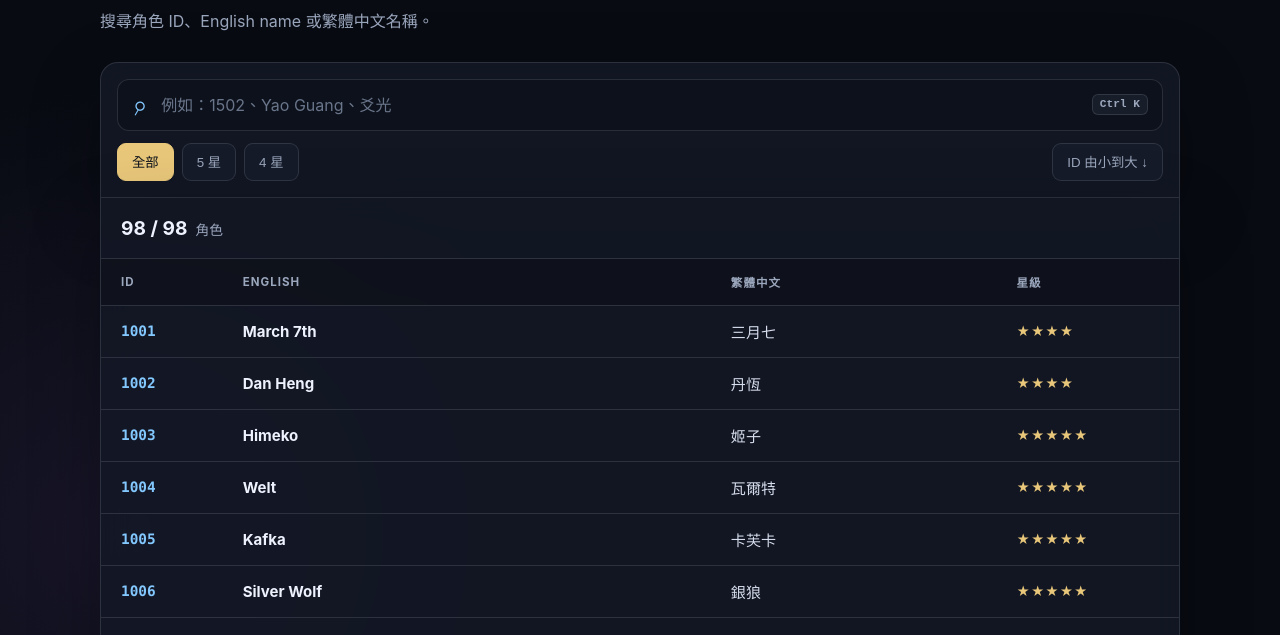
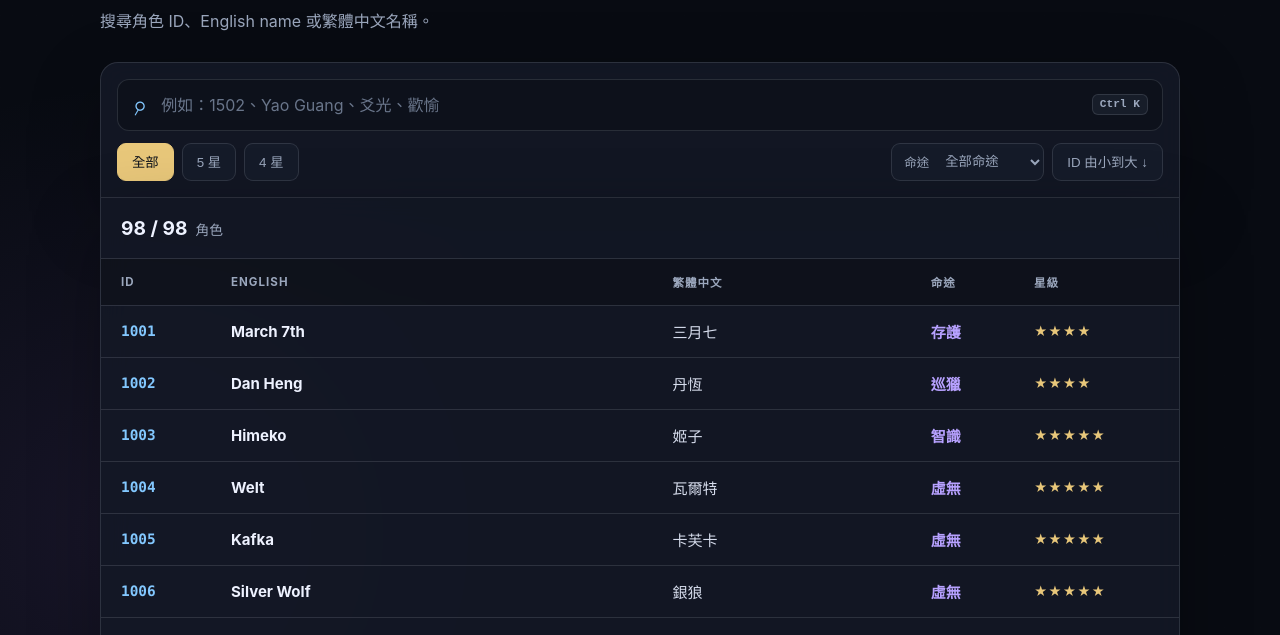
Before and after one commit to Yeh0706/starrail-character-id, a plain HTML site: page index.html in a window 1280 px wide. Shown: the part 165-800 px from the top of the page. Drawn offline with Linux system fonts and the light colour scheme.

Commit message:
Add character paths and filtering

```diff
--- a/app.js
+++ b/app.js
@@ -1,4 +1,4 @@
-const state = { characters: [], query: "", rarity: "all", ascending: true };
+const state = { characters: [], query: "", rarity: "all", path: "all", ascending: true };
 
 const searchInput = document.querySelector("#searchInput");
 const rows = document.querySelector("#characterRows");
@@ -6,6 +6,7 @@ const count = document.querySelector("#resultCount");
 const statusText = document.querySelector("#statusText");
 const emptyState = document.querySelector("#emptyState");
 const sortButton = document.querySelector("#sortButton");
+const pathFilter = document.querySelector("#pathFilter");
 const filterButtons = [...document.querySelectorAll(".filter")];
 
 function normalized(value) {
@@ -16,7 +17,8 @@ function visibleCharacters() {
   const query = normalized(state.query);
   return state.characters
     .filter((character) => state.rarity === "all" || String(character.rarity) === state.rarity)
-    .filter((character) => !query || [character.id, character.english, character.chinese].some((value) => normalized(value).includes(query)))
+    .filter((character) => state.path === "all" || character.path === state.path)
+    .filter((character) => !query || [character.id, character.english, character.chinese, character.path].some((value) => normalized(value).includes(query)))
     .sort((a, b) => state.ascending ? Number(a.id) - Number(b.id) : Number(b.id) - Number(a.id));
 }
 
@@ -28,6 +30,7 @@ function render() {
       ["id", character.id],
       ["en", character.english],
       ["zh", character.chinese],
+      ["path", character.path],
       ["stars", "★".repeat(character.rarity)],
     ];
     cells.forEach(([className, value]) => {
@@ -55,6 +58,7 @@ filterButtons.forEach((button) => button.addEventListener("click", () => {
   filterButtons.forEach((item) => item.classList.toggle("active", item === button));
   render();
 }));
+pathFilter.addEventListener("change", (event) => { state.path = event.target.value; render(); });
 document.addEventListener("keydown", (event) => {
   if ((event.ctrlKey || event.metaKey) && event.key.toLowerCase() === "k") {
     event.preventDefault(); searchInput.focus();
@@ -66,5 +70,16 @@ document.addEventListener("keydown", (event) => {
 
 fetch("characters.json")
   .then((response) => { if (!response.ok) throw new Error("角色資料載入失敗"); return response.json(); })
-  .then((characters) => { state.characters = characters; render(); })
+  .then((characters) => {
+    state.characters = characters;
+    const pathOrder = ["毀滅", "巡獵", "智識", "同諧", "虛無", "存護", "豐饒", "記憶", "歡愉"];
+    const availablePaths = new Set(characters.map((character) => character.path));
+    pathFilter.append(...pathOrder.filter((path) => availablePaths.has(path)).map((path) => {
+      const option = document.createElement("option");
+      option.value = path;
+      option.textContent = path;
+      return option;
+    }));
+    render();
+  })
   .catch((error) => { count.textContent = "無法載入"; statusText.textContent = error.message; });
--- a/characters.json
+++ b/characters.json
@@ -3,588 +3,686 @@
     "id": "1001",
     "english": "March 7th",
     "chinese": "三月七",
-    "rarity": 4
+    "rarity": 4,
+    "path": "存護"
   },
   {
     "id": "1002",
     "english": "Dan Heng",
     "chinese": "丹恆",
-    "rarity": 4
+    "rarity": 4,
+    "path": "巡獵"
   },
   {
     "id": "1003",
     "english": "Himeko",
     "chinese": "姬子",
-    "rarity": 5
+    "rarity": 5,
+    "path": "智識"
   },
   {
     "id": "1004",
     "english": "Welt",
     "chinese": "瓦爾特",
-    "rarity": 5
+    "rarity": 5,
+    "path": "虛無"
   },
   {
     "id": "1005",
     "english": "Kafka",
     "chinese": "卡芙卡",
-    "rarity": 5
+    "rarity": 5,
+    "path": "虛無"
   },
   {
     "id": "1006",
     "english": "Silver Wolf",
     "chinese": "銀狼",
-    "rarity": 5
+    "rarity": 5,
+    "path": "虛無"
   },
   {
     "id": "1008",
     "english": "Arlan",
     "chinese": "阿蘭",
-    "rarity": 4
+    "rarity": 4,
+    "path": "毀滅"
   },
   {
     "id": "1009",
     "english": "Asta",
     "chinese": "艾絲妲",
-    "rarity": 4
+    "rarity": 4,
+    "path": "同諧"
   },
   {
     "id": "1013",
     "english": "Herta",
     "chinese": "黑塔",
-    "rarity": 4
+    "rarity": 4,
+    "path": "智識"
   },
   {
     "id": "1014",
     "english": "Saber",
     "chinese": "Saber",
-    "rarity": 5
+    "rarity": 5,
+    "path": "毀滅"
   },
   {
     "id": "1015",
     "english": "Archer",
     "chinese": "Archer",
-    "rarity": 5
+    "rarity": 5,
+    "path": "巡獵"
   },
   {
     "id": "1101",
     "english": "Bronya",
     "chinese": "布洛妮婭",
-    "rarity": 5
+    "rarity": 5,
+    "path": "同諧"
   },
   {
     "id": "1102",
     "english": "Seele",
     "chinese": "希兒",
-    "rarity": 5
+    "rarity": 5,
+    "path": "巡獵"
   },
   {
     "id": "1103",
     "english": "Serval",
     "chinese": "希露瓦",
-    "rarity": 4
+    "rarity": 4,
+    "path": "智識"
   },
   {
     "id": "1104",
     "english": "Gepard",
     "chinese": "傑帕德",
-    "rarity": 5
+    "rarity": 5,
+    "path": "存護"
   },
   {
     "id": "1105",
     "english": "Natasha",
     "chinese": "娜塔莎",
-    "rarity": 4
+    "rarity": 4,
+    "path": "豐饒"
   },
   {
     "id": "1106",
     "english": "Pela",
     "chinese": "佩拉",
-    "rarity": 4
+    "rarity": 4,
+    "path": "虛無"
   },
   {
     "id": "1107",
     "english": "Clara",
     "chinese": "克拉拉",
-    "rarity": 5
+    "rarity": 5,
+    "path": "毀滅"
   },
   {
     "id": "1108",
     "english": "Sampo",
     "chinese": "桑博",
-    "rarity": 4
+    "rarity": 4,
+    "path": "虛無"
   },
   {
     "id": "1109",
     "english": "Hook",
     "chinese": "虎克",
-    "rarity": 4
+    "rarity": 4,
+    "path": "毀滅"
   },
   {
     "id": "1110",
     "english": "Lynx",
     "chinese": "玲可",
-    "rarity": 4
+    "rarity": 4,
+    "path": "豐饒"
   },
   {
     "id": "1111",
     "english": "Luka",
     "chinese": "盧卡",
-    "rarity": 4
+    "rarity": 4,
+    "path": "虛無"
   },
   {
     "id": "1112",
     "english": "Topaz & Numby",
     "chinese": "托帕&帳帳",
-    "rarity": 5
+    "rarity": 5,
+    "path": "巡獵"
   },
   {
     "id": "1201",
     "english": "Qingque",
     "chinese": "青雀",
-    "rarity": 4
+    "rarity": 4,
+    "path": "智識"
   },
   {
     "id": "1202",
     "english": "Tingyun",
     "chinese": "停雲",
-    "rarity": 4
+    "rarity": 4,
+    "path": "同諧"
   },
   {
     "id": "1203",
     "english": "Luocha",
     "chinese": "羅剎",
-    "rarity": 5
+    "rarity": 5,
+    "path": "豐饒"
   },
   {
     "id": "1204",
     "english": "Jing Yuan",
     "chinese": "景元",
-    "rarity": 5
+    "rarity": 5,
+    "path": "智識"
   },
   {
     "id": "1205",
     "english": "Blade",
     "chinese": "刃",
-    "rarity": 5
+    "rarity": 5,
+    "path": "毀滅"
   },
   {
     "id": "1206",
     "english": "Sushang",
     "chinese": "素裳",
-    "rarity": 4
+    "rarity": 4,
+    "path": "巡獵"
   },
   {
     "id": "1207",
     "english": "Yukong",
     "chinese": "馭空",
-    "rarity": 4
+    "rarity": 4,
+    "path": "同諧"
   },
   {
     "id": "1208",
     "english": "Fu Xuan",
     "chinese": "符玄",
-    "rarity": 5
+    "rarity": 5,
+    "path": "存護"
   },
   {
     "id": "1209",
     "english": "Yanqing",
     "chinese": "彥卿",
-    "rarity": 5
+    "rarity": 5,
+    "path": "巡獵"
   },
   {
     "id": "1210",
     "english": "Guinaifen",
     "chinese": "桂乃芬",
-    "rarity": 4
+    "rarity": 4,
+    "path": "虛無"
   },
   {
     "id": "1211",
     "english": "Bailu",
     "chinese": "白露",
-    "rarity": 5
+    "rarity": 5,
+    "path": "豐饒"
   },
   {
     "id": "1212",
     "english": "Jingliu",
     "chinese": "鏡流",
-    "rarity": 5
+    "rarity": 5,
+    "path": "毀滅"
   },
   {
     "id": "1213",
     "english": "Dan Heng • Imbibitor Lunae",
     "chinese": "丹恆•飲月",
-    "rarity": 5
+    "rarity": 5,
+    "path": "毀滅"
   },
   {
     "id": "1214",
     "english": "Xueyi",
     "chinese": "雪衣",
-    "rarity": 4
+    "rarity": 4,
+    "path": "毀滅"
   },
   {
     "id": "1215",
     "english": "Hanya",
     "chinese": "寒鴉",
-    "rarity": 4
+    "rarity": 4,
+    "path": "同諧"
   },
   {
     "id": "1217",
     "english": "Huohuo",
     "chinese": "藿藿",
-    "rarity": 5
+    "rarity": 5,
+    "path": "豐饒"
   },
   {
     "id": "1218",
     "english": "Jiaoqiu",
     "chinese": "椒丘",
-    "rarity": 5
+    "rarity": 5,
+    "path": "虛無"
   },
   {
     "id": "1220",
     "english": "Feixiao",
     "chinese": "飛霄",
-    "rarity": 5
+    "rarity": 5,
+    "path": "巡獵"
   },
   {
     "id": "1221",
     "english": "Yunli",
     "chinese": "雲璃",
-    "rarity": 5
+    "rarity": 5,
+    "path": "毀滅"
   },
   {
     "id": "1222",
     "english": "Lingsha",
     "chinese": "靈砂",
-    "rarity": 5
+    "rarity": 5,
+    "path": "豐饒"
   },
   {
     "id": "1223",
     "english": "Moze",
     "chinese": "貊澤",
-    "rarity": 4
+    "rarity": 4,
+    "path": "巡獵"
   },
   {
     "id": "1224",
     "english": "March 7th",
     "chinese": "三月七",
-    "rarity": 4
+    "rarity": 4,
+    "path": "巡獵"
   },
   {
     "id": "1225",
     "english": "Fugue",
     "chinese": "忘歸人",
-    "rarity": 5
+    "rarity": 5,
+    "path": "虛無"
   },
   {
     "id": "1301",
     "english": "Gallagher",
     "chinese": "加拉赫",
-    "rarity": 4
+    "rarity": 4,
+    "path": "豐饒"
   },
   {
     "id": "1302",
     "english": "Argenti",
     "chinese": "銀枝",
-    "rarity": 5
+    "rarity": 5,
+    "path": "智識"
   },
   {
     "id": "1303",
     "english": "Ruan Mei",
     "chinese": "阮•梅",
-    "rarity": 5
+    "rarity": 5,
+    "path": "同諧"
   },
   {
     "id": "1304",
     "english": "Aventurine",
     "chinese": "砂金",
-    "rarity": 5
+    "rarity": 5,
+    "path": "存護"
   },
   {
     "id": "1305",
     "english": "Dr. Ratio",
     "chinese": "真理醫生",
-    "rarity": 5
+    "rarity": 5,
+    "path": "巡獵"
   },
   {
     "id": "1306",
     "english": "Sparkle",
     "chinese": "花火",
-    "rarity": 5
+    "rarity": 5,
+    "path": "同諧"
   },
   {
     "id": "1307",
     "english": "Black Swan",
     "chinese": "黑天鵝",
-    "rarity": 5
+    "rarity": 5,
+    "path": "虛無"
   },
   {
     "id": "1308",
     "english": "Acheron",
     "chinese": "黃泉",
-    "rarity": 5
+    "rarity": 5,
+    "path": "虛無"
   },
   {
     "id": "1309",
     "english": "Robin",
     "chinese": "知更鳥",
-    "rarity": 5
+    "rarity": 5,
+    "path": "同諧"
   },
   {
     "id": "1310",
     "english": "Firefly",
     "chinese": "流螢",
-    "rarity": 5
+    "rarity": 5,
+    "path": "毀滅"
   },
   {
     "id": "1312",
     "english": "Misha",
     "chinese": "米沙",
-    "rarity": 4
+    "rarity": 4,
+    "path": "毀滅"
   },
   {
     "id": "1313",
     "english": "Sunday",
     "chinese": "星期日",
-    "rarity": 5
+    "rarity": 5,
+    "path": "同諧"
   },
   {
     "id": "1314",
     "english": "Jade",
     "chinese": "翡翠",
-    "rarity": 5
+    "rarity": 5,
+    "path": "智識"
   },
   {
     "id": "1315",
     "english": "Boothill",
     "chinese": "波提歐",
-    "rarity": 5
+    "rarity": 5,
+    "path": "巡獵"
   },
   {
     "id": "1317",
     "english": "Rappa",
     "chinese": "亂破",
-    "rarity": 5
+    "rarity": 5,
+    "path": "智識"
   },
   {
     "id": "1321",
     "english": "The Dahlia",
     "chinese": "大理花",
-    "rarity": 5
+    "rarity": 5,
+    "path": "虛無"
   },
   {
     "id": "1401",
     "english": "The Herta",
     "chinese": "大黑塔",
-    "rarity": 5
+    "rarity": 5,
+    "path": "智識"
   },
   {
     "id": "1402",
     "english": "Aglaea",
     "chinese": "阿格萊雅",
-    "rarity": 5
+    "rarity": 5,
+    "path": "記憶"
   },
   {
     "id": "1403",
     "english": "Tribbie",
     "chinese": "緹寶",
-    "rarity": 5
+    "rarity": 5,
+    "path": "同諧"
   },
   {
     "id": "1404",
     "english": "Mydei",
     "chinese": "萬敵",
-    "rarity": 5
+    "rarity": 5,
+    "path": "毀滅"
   },
   {
     "id": "1405",
     "english": "Anaxa",
     "chinese": "那刻夏",
-    "rarity": 5
+    "rarity": 5,
+    "path": "智識"
   },
   {
     "id": "1406",
     "english": "Cipher",
     "chinese": "賽飛兒",
-    "rarity": 5
+    "rarity": 5,
+    "path": "虛無"
   },
   {
     "id": "1407",
     "english": "Castorice",
     "chinese": "遐蝶",
-    "rarity": 5
+    "rarity": 5,
+    "path": "記憶"
   },
   {
     "id": "1408",
     "english": "Phainon",
     "chinese": "白厄",
-    "rarity": 5
+    "rarity": 5,
+    "path": "毀滅"
   },
   {
     "id": "1409",
     "english": "Hyacine",
     "chinese": "風堇",
-    "rarity": 5
+    "rarity": 5,
+    "path": "記憶"
   },
   {
     "id": "1410",
     "english": "Hysilens",
     "chinese": "海瑟音",
-    "rarity": 5
+    "rarity": 5,
+    "path": "虛無"
   },
   {
     "id": "1412",
     "english": "Cerydra",
     "chinese": "刻律德菈",
-    "rarity": 5
+    "rarity": 5,
+    "path": "同諧"
   },
   {
     "id": "1413",
     "english": "Evernight",
     "chinese": "長夜月",
-    "rarity": 5
+    "rarity": 5,
+    "path": "記憶"
   },
   {
     "id": "1414",
     "english": "Dan Heng • Permansor Terrae",
     "chinese": "丹恆•騰荒",
-    "rarity": 5
+    "rarity": 5,
+    "path": "存護"
   },
   {
     "id": "1415",
     "english": "Cyrene",
     "chinese": "昔漣",
-    "rarity": 5
+    "rarity": 5,
+    "path": "記憶"
   },
   {
     "id": "1501",
     "english": "Sparxie",
     "chinese": "火花",
-    "rarity": 5
+    "rarity": 5,
+    "path": "歡愉"
   },
   {
     "id": "1502",
     "english": "Yao Guang",
     "chinese": "爻光",
-    "rarity": 5
+    "rarity": 5,
+    "path": "歡愉"
   },
   {
     "id": "1503",
     "english": "Pearl",
     "chinese": "真珠",
-    "rarity": 5
+    "rarity": 5,
+    "path": "歡愉"
   },
   {
     "id": "1504",
     "english": "Ashveil",
     "chinese": "不死途",
-    "rarity": 5
+    "rarity": 5,
+    "path": "巡獵"
   },
   {
     "id": "1505",
     "english": "Evanescia",
     "chinese": "緋英",
-    "rarity": 5
+    "rarity": 5,
+    "path": "歡愉"
   },
   {
     "id": "1506",
     "english": "Silver Wolf LV.999",
     "chinese": "銀狼LV.999",
-    "rarity": 5
+    "rarity": 5,
+    "path": "歡愉"
   },
   {
     "id": "1507",
     "english": "Mortenax Blade",
     "chinese": "千冶•刃",
-    "rarity": 5
+    "rarity": 5,
+    "path": "虛無"
   },
   {
     "id": "1508",
     "english": "Rin Tohsaka",
     "chinese": "遠坂凜",
-    "rarity": 5
+    "rarity": 5,
+    "path": "智識"
   },
   {
     "id": "1509",
     "english": "Gilgamesh",
     "chinese": "吉爾伽美什",
-    "rarity": 5
+    "rarity": 5,
+    "path": "毀滅"
   },
   {
     "id": "1510",
     "english": "Himeko • Nova",
     "chinese": "姬子•啟行",
-    "rarity": 5
+    "rarity": 5,
+    "path": "智識"
   },
   {
     "id": "1512",
     "english": "Robin • Summeretto",
     "chinese": "知更鳥•晴歌",
-    "rarity": 5
+    "rarity": 5,
+    "path": "記憶"
   },
   {
     "id": "1513",
     "english": "Aventurine • Waveflair",
     "chinese": "砂金•戲浪",
-    "rarity": 5
+    "rarity": 5,
+    "path": "歡愉"
   },
   {
     "id": "8001",
     "english": "Trailblazer (Male, Destruction)",
     "chinese": "開拓者（男・毀滅）",
-    "rarity": 5
+    "rarity": 5,
+    "path": "毀滅"
   },
   {
     "id": "8002",
     "english": "Trailblazer (Female, Destruction)",
     "chinese": "開拓者（女・毀滅）",
-    "rarity": 5
+    "rarity": 5,
+    "path": "毀滅"
   },
   {
     "id": "8003",
     "english": "Trailblazer (Male, Preservation)",
     "chinese": "開拓者（男・存護）",
-    "rarity": 5
+    "rarity": 5,
+    "path": "存護"
   },
   {
     "id": "8004",
     "english": "Trailblazer (Female, Preservation)",
     "chinese": "開拓者（女・存護）",
-    "rarity": 5
+    "rarity": 5,
+    "path": "存護"
   },
   {
     "id": "8005",
     "english": "Trailblazer (Male, Harmony)",
     "chinese": "開拓者（男・同諧）",
-    "rarity": 5
+    "rarity": 5,
+    "path": "同諧"
   },
   {
     "id": "8006",
     "english": "Trailblazer (Female, Harmony)",
     "chinese": "開拓者（女・同諧）",
-    "rarity": 5
+    "rarity": 5,
+    "path": "同諧"
   },
   {
     "id": "8007",
     "english": "Trailblazer (Male, Remembrance)",
     "chinese": "開拓者（男・記憶）",
-    "rarity": 5
+    "rarity": 5,
+    "path": "記憶"
   },
   {
     "id": "8008",
     "english": "Trailblazer (Female, Remembrance)",
     "chinese": "開拓者（女・記憶）",
-    "rarity": 5
+    "rarity": 5,
+    "path": "記憶"
   },
   {
     "id": "8009",
     "english": "Trailblazer (Male, Elation)",
     "chinese": "開拓者（男・歡愉）",
-    "rarity": 5
+    "rarity": 5,
+    "path": "歡愉"
   },
   {
     "id": "8010",
     "english": "Trailblazer (Female, Elation)",
     "chinese": "開拓者（女・歡愉）",
-    "rarity": 5
+    "rarity": 5,
+    "path": "歡愉"
   }
 ]
--- a/index.html
+++ b/index.html
@@ -18,7 +18,7 @@
     <section class="controls" aria-label="查詢工具">
       <label class="search">
         <span aria-hidden="true">⌕</span>
-        <input id="searchInput" type="search" placeholder="例如：1502、Yao Guang、爻光" autocomplete="off">
+        <input id="searchInput" type="search" placeholder="例如：1502、Yao Guang、爻光、歡愉" autocomplete="off">
         <kbd>Ctrl K</kbd>
       </label>
 
@@ -28,7 +28,15 @@
           <button class="filter" type="button" data-rarity="5">5 星</button>
           <button class="filter" type="button" data-rarity="4">4 星</button>
         </div>
-        <button id="sortButton" class="sort" type="button" aria-label="切換 ID 排序">ID 由小到大 ↓</button>
+        <div class="toolbar-actions">
+          <label class="path-filter">
+            <span>命途</span>
+            <select id="pathFilter" aria-label="命途篩選">
+              <option value="all">全部命途</option>
+            </select>
+          </label>
+          <button id="sortButton" class="sort" type="button" aria-label="切換 ID 排序">ID 由小到大 ↓</button>
+        </div>
       </div>
     </section>
 
@@ -41,7 +49,7 @@
       <div class="table-wrap">
         <table>
           <thead>
-            <tr><th>ID</th><th>English</th><th>繁體中文</th><th>星級</th></tr>
+            <tr><th>ID</th><th>English</th><th>繁體中文</th><th>命途</th><th>星級</th></tr>
           </thead>
           <tbody id="characterRows"></tbody>
         </table>
--- a/styles.css
+++ b/styles.css
@@ -63,10 +63,14 @@ input::placeholder { color: #69758a; }
 kbd { padding: 4px 7px; border: 1px solid var(--line); border-radius: 6px; color: var(--muted); background: #171d29; font: 700 .7rem/1 ui-monospace, monospace; }
 .toolbar { display: flex; justify-content: space-between; gap: 12px; margin-top: 12px; }
 .filters { display: flex; gap: 8px; }
-button { border: 1px solid var(--line); color: var(--muted); background: var(--panel-2); cursor: pointer; font: 700 .82rem/1 inherit; }
+.toolbar-actions { display: flex; gap: 8px; }
+button, select { border: 1px solid var(--line); color: var(--muted); background: var(--panel-2); font: 700 .82rem/1 inherit; }
+button { cursor: pointer; }
 .filter, .sort { min-height: 38px; padding: 0 14px; border-radius: 9px; }
-button:hover, button:focus-visible { color: var(--text); border-color: rgba(131,200,255,.55); outline: none; }
+button:hover, button:focus-visible, select:focus-visible { color: var(--text); border-color: rgba(131,200,255,.55); outline: none; }
 .filter.active { color: #0b1019; border-color: var(--gold); background: var(--gold); }
+.path-filter { display: flex; align-items: center; gap: 8px; min-height: 38px; padding-left: 12px; border: 1px solid var(--line); border-radius: 9px; color: var(--muted); background: var(--panel-2); font-size: .78rem; }
+.path-filter select { height: 36px; padding: 0 28px 0 4px; border: 0; background: transparent; cursor: pointer; }
 
 .results { border-top: 0; border-radius: 0 0 18px 18px; overflow: hidden; }
 .summary { display: flex; gap: 8px; align-items: baseline; padding: 18px 20px; border-bottom: 1px solid var(--line); }
@@ -82,6 +86,7 @@ tbody tr:hover { background: rgba(131,200,255,.055); }
 .id { color: var(--blue); font: 800 .9rem/1 ui-monospace, SFMono-Regular, Consolas, monospace; }
 .en { font-weight: 700; }
 .zh { color: #d7dded; }
+.path { color: var(--purple); font-weight: 700; white-space: nowrap; }
 .stars { color: var(--gold); font-size: .8rem; letter-spacing: .08em; white-space: nowrap; }
 .empty { display: grid; gap: 7px; justify-items: center; padding: 62px 20px; }
 .empty span { color: var(--muted); }
@@ -91,11 +96,13 @@ footer a { color: var(--muted); }
 @media (max-width: 620px) {
   .shell { width: min(100% - 20px, 1080px); padding-top: 38px; }
   .toolbar { align-items: stretch; flex-direction: column; }
+  .toolbar-actions { display: grid; grid-template-columns: 1fr 1fr; }
   .filters { display: grid; grid-template-columns: repeat(3, 1fr); }
   .sort { width: 100%; }
+  .path-filter { justify-content: space-between; }
   kbd { display: none; }
   th, td { padding: 13px 12px; }
-  th:nth-child(4), td:nth-child(4) { text-align: right; }
+  th:nth-child(5), td:nth-child(5) { text-align: right; }
   .en { min-width: 130px; }
 }
 
```
Also changed, not shown: 1 other file.
